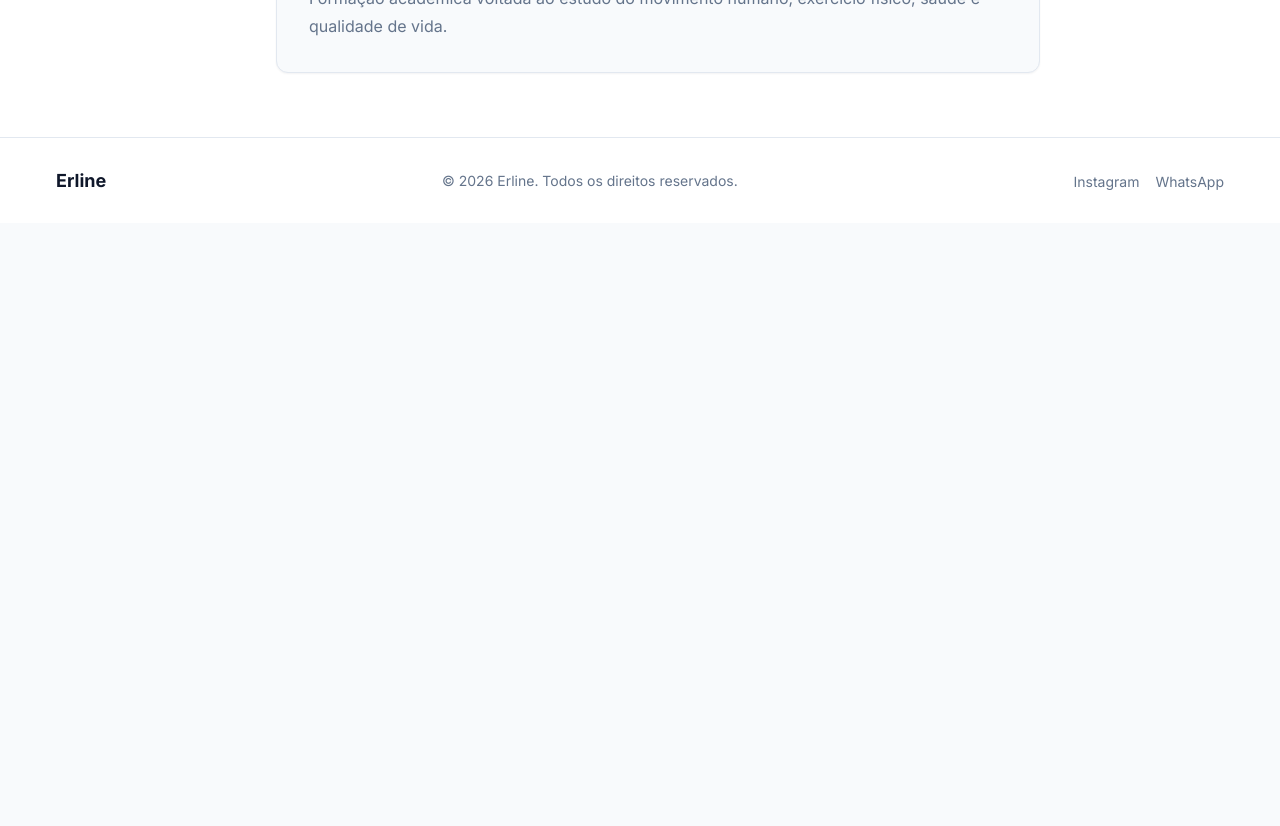
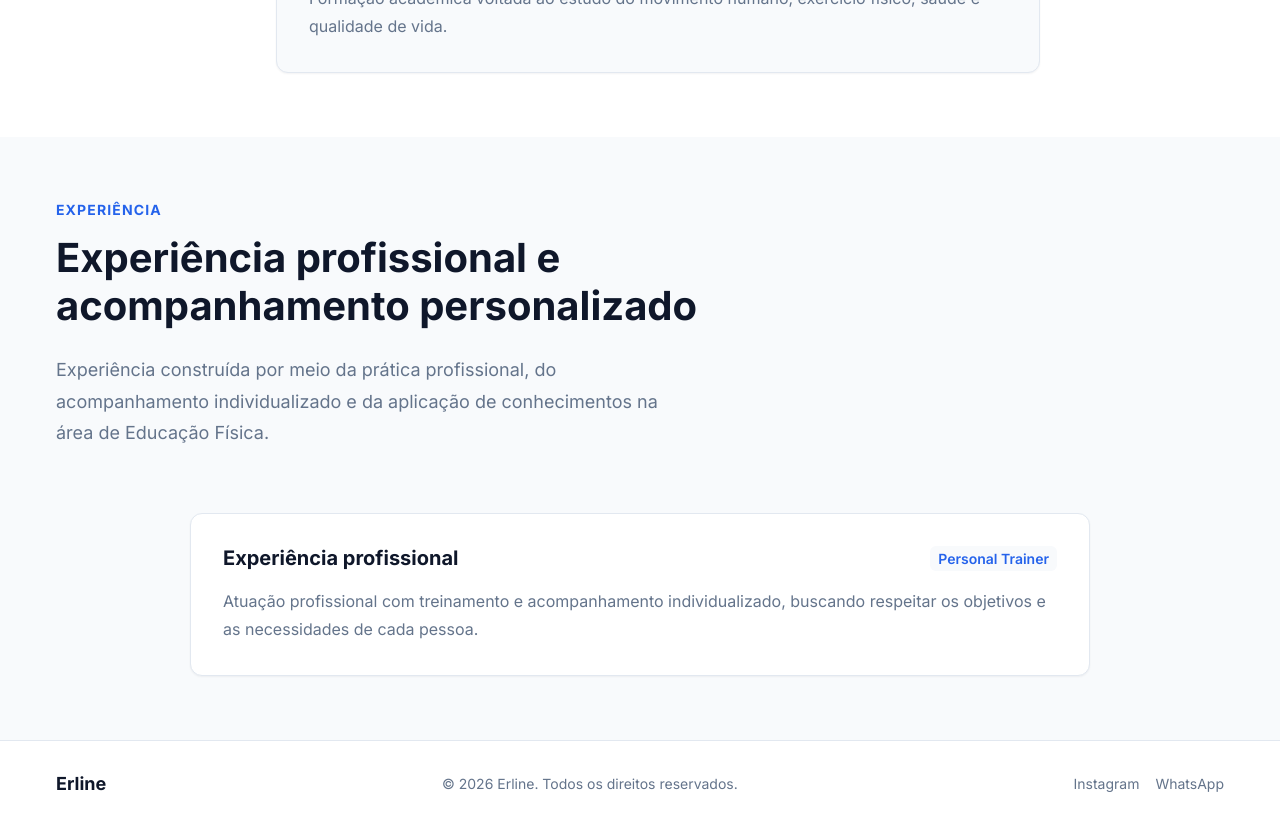
Before and after one commit to JoseWenned/front-portfolio-erilene, a Next.js app in the folder erline-portfolio-frontend/: page / in a window 1280 px wide. Shown: the part 2460-3286 px from the top of the page. Before the commit the page ends 2683 px from the top, so only its background shows below. Built offline with nearby package versions, Linux system fonts and the light colour scheme.

Commit message:
feat(frontend): implementa seção experiência

```diff
--- a/erline-portfolio-frontend/src/app/page.tsx
+++ b/erline-portfolio-frontend/src/app/page.tsx
@@ -2,6 +2,7 @@ import { Sobre } from "../features/Sobre/Sobre.feature";
 import { Hero } from "../features/Hero/Hero.feature";
 import { Habilidades } from "../features/Habilidades/Habilidades.feature";
 import { Formacao } from "../features/Formacao/Formacao.feature";
+import { Experiencia } from "../features/Experiencia/Experiencia.feature";
 
 export default function Home() {
   return (
@@ -10,6 +11,7 @@ export default function Home() {
       <Sobre />
       <Habilidades />
       <Formacao />
+      <Experiencia />
     </>
   );
 }
--- /dev/null
+++ b/erline-portfolio-frontend/src/features/Experiencia/Experiencia.feature.tsx
@@ -0,0 +1,61 @@
+import { Container } from "../../components/fragments/Container/Container";
+import { Section } from "../../components/fragments/Section/Section.fragment";
+
+import styles from "./experiencia.module.scss";
+
+const experiences = [
+  {
+    company: "Experiência profissional",
+    role: "Personal Trainer",
+    description:
+      "Atuação profissional com treinamento e acompanhamento individualizado, buscando respeitar os objetivos e as necessidades de cada pessoa.",
+  },
+];
+
+export function Experiencia() {
+  return (
+    <Section
+      id="experiencia"
+      className={styles.experiencia}
+    >
+      <Container>
+        <div className={styles.header}>
+          <p className={styles.eyebrow}>Experiência</p>
+
+          <h2 className={styles.title}>
+            Experiência profissional e acompanhamento personalizado
+          </h2>
+
+          <p className={styles.description}>
+            Experiência construída por meio da prática profissional,
+            do acompanhamento individualizado e da aplicação de
+            conhecimentos na área de Educação Física.
+          </p>
+        </div>
+
+        <div className={styles.list}>
+          {experiences.map((experience) => (
+            <article
+              key={`${experience.company}-${experience.role}`}
+              className={styles.card}
+            >
+              <div className={styles.cardHeader}>
+                <span className={styles.company}>
+                  {experience.company}
+                </span>
+
+                <span className={styles.role}>
+                  {experience.role}
+                </span>
+              </div>
+
+              <p className={styles.cardDescription}>
+                {experience.description}
+              </p>
+            </article>
+          ))}
+        </div>
+      </Container>
+    </Section>
+  );
+}
--- /dev/null
+++ b/erline-portfolio-frontend/src/features/Experiencia/experiencia.module.scss
@@ -0,0 +1,127 @@
+.experiencia {
+  background-color: var(--color-background);
+}
+
+.header {
+  max-width: 720px;
+  margin-bottom: var(--spacing-3xl);
+}
+
+.eyebrow {
+  margin: 0 0 var(--spacing-md);
+
+  color: var(--color-primary-dark);
+  font-size: var(--font-size-sm);
+  font-weight: var(--font-weight-bold);
+  letter-spacing: 0.08em;
+  text-transform: uppercase;
+}
+
+.title {
+  margin: 0 0 var(--spacing-lg);
+
+  color: var(--color-text);
+  font-size: var(--font-size-4xl);
+  font-weight: var(--font-weight-bold);
+  line-height: var(--line-height-tight);
+}
+
+.description {
+  max-width: 640px;
+  margin: 0;
+
+  color: var(--color-text-muted);
+  font-size: var(--font-size-lg);
+  line-height: var(--line-height-relaxed);
+}
+
+.list {
+  display: grid;
+  gap: var(--spacing-lg);
+
+  max-width: 900px;
+  margin: 0 auto;
+}
+
+.card {
+  padding: var(--spacing-xl);
+
+  background-color: var(--color-surface);
+  border: 1px solid var(--color-border);
+  border-radius: var(--radius-lg);
+  box-shadow: var(--shadow-sm);
+
+  transition:
+    transform var(--transition-normal),
+    box-shadow var(--transition-normal);
+}
+
+.card:hover {
+  transform: translateY(-4px);
+  box-shadow: var(--shadow-md);
+}
+
+.cardHeader {
+  display: flex;
+  align-items: flex-start;
+  justify-content: space-between;
+  gap: var(--spacing-lg);
+
+  margin-bottom: var(--spacing-md);
+}
+
+.company {
+  color: var(--color-text);
+  font-size: var(--font-size-xl);
+  font-weight: var(--font-weight-bold);
+}
+
+.role {
+  flex-shrink: 0;
+
+  padding: var(--spacing-xs) var(--spacing-sm);
+
+  color: var(--color-primary-dark);
+  background-color: var(--color-background);
+  border-radius: var(--radius-sm);
+
+  font-size: var(--font-size-sm);
+  font-weight: var(--font-weight-semibold);
+}
+
+.cardDescription {
+  margin: 0;
+
+  color: var(--color-text-muted);
+  font-size: var(--font-size-md);
+  line-height: var(--line-height-relaxed);
+}
+
+@media (max-width: 768px) {
+  .header {
+    margin-bottom: var(--spacing-2xl);
+    text-align: center;
+  }
+
+  .title {
+    font-size: var(--font-size-3xl);
+  }
+
+  .description {
+    margin-right: auto;
+    margin-left: auto;
+  }
+
+  .cardHeader {
+    flex-direction: column;
+    gap: var(--spacing-sm);
+  }
+
+  .role {
+    align-self: flex-start;
+  }
+
+  .card {
+    padding: var(--spacing-lg);
+  }
+}
```
Also changed, not shown: 3 other files (tests, documents, lock files or other folders).
